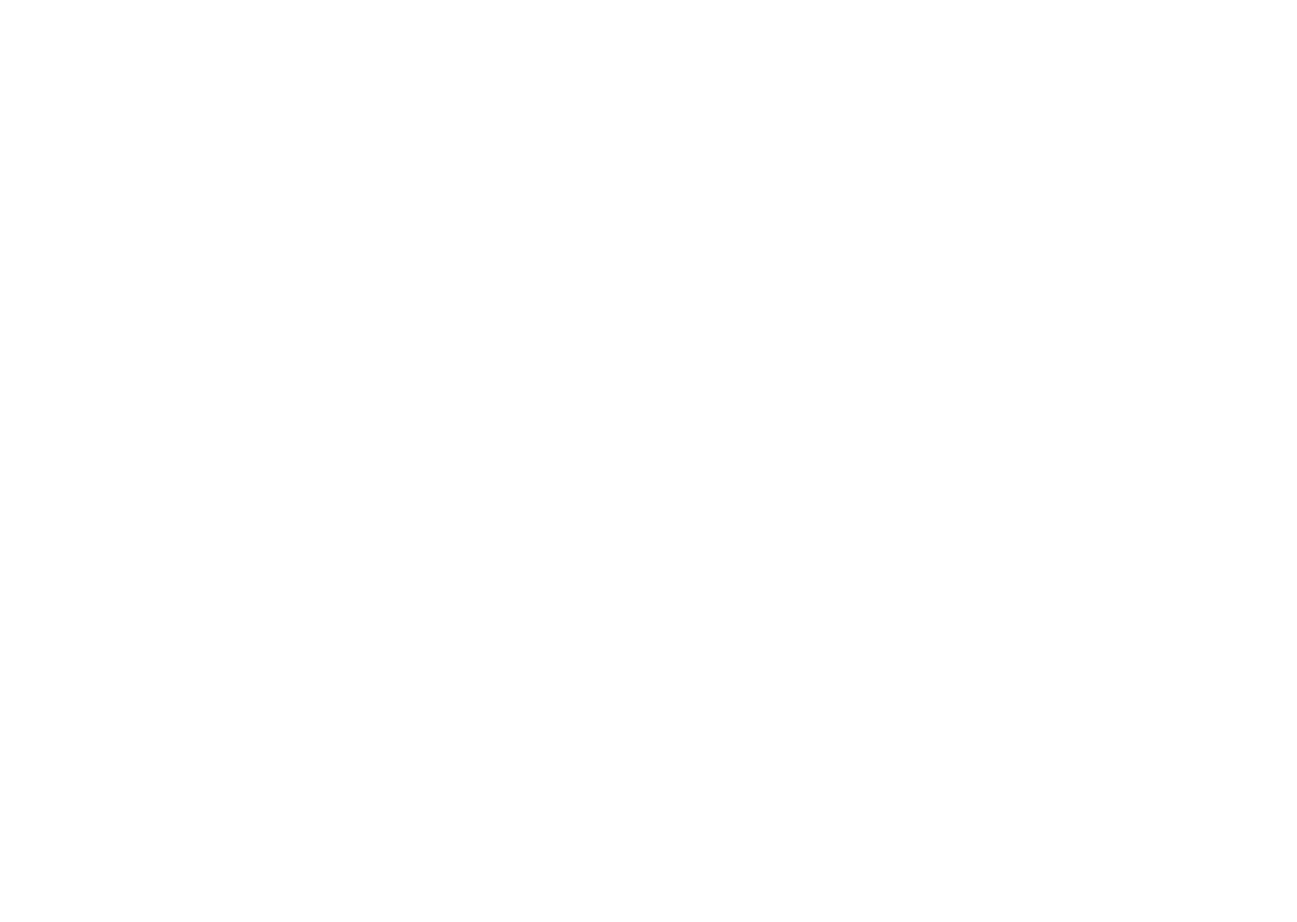
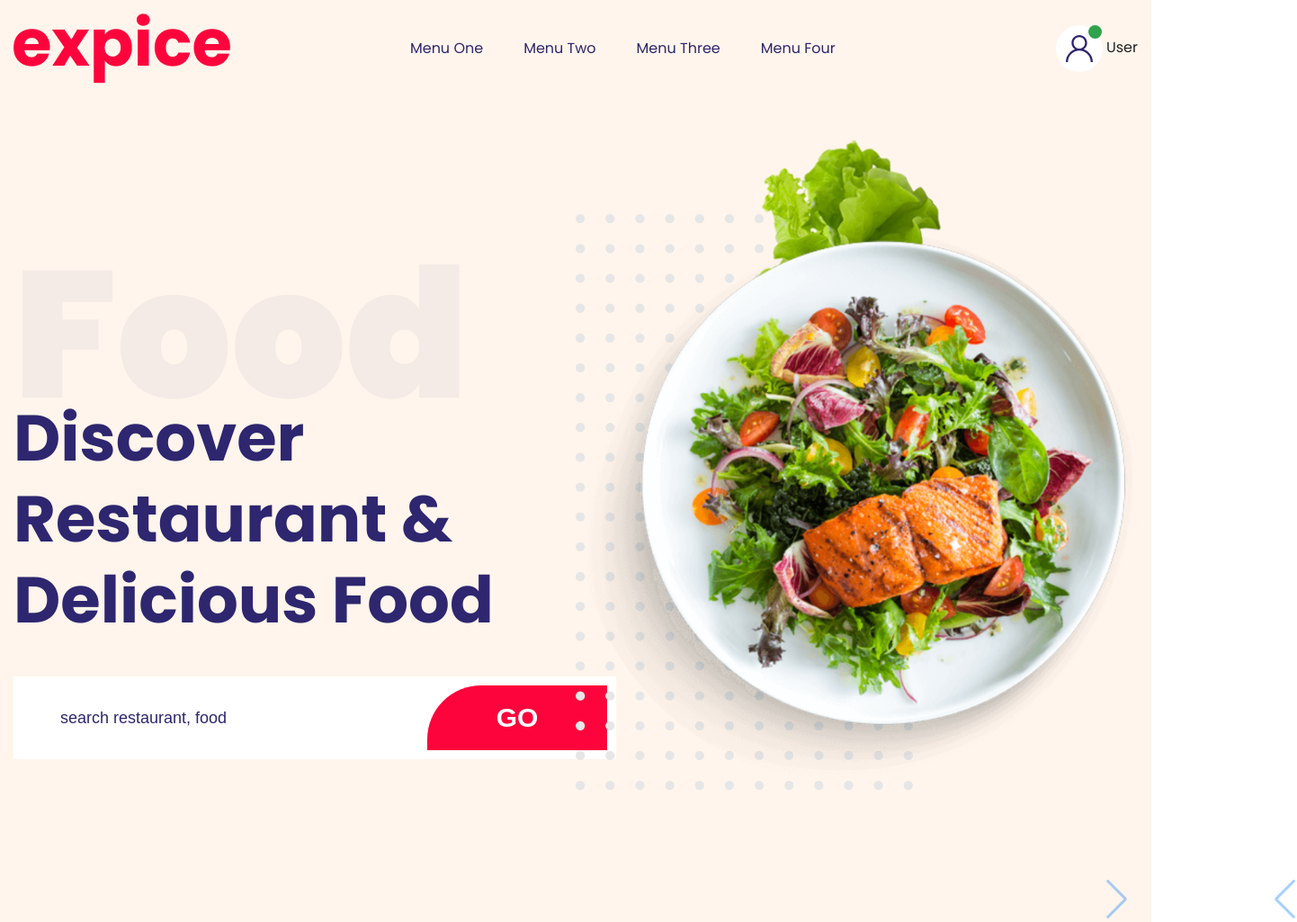
Before and after one commit to protsyukantony/Restaurant, a website: page app/index.html in a window 1280 px wide. Shown: the top 1025 px of the page at 90% size, 1442 px wide, since content can reach past the window. Before the commit the page ends 800 px from the top, so only its background shows below. Drawn offline with nearby package versions, Linux system fonts and the light colour scheme; files that its build step writes are made by us from their sources.

Commit message:
Added header-top with logo, menu and personal account. Added slider

```diff
--- a/app/index.html
+++ b/app/index.html
@@ -7,6 +7,7 @@
   <meta name="viewport" content="width=device-width, initial-scale=1.0">
   <link rel="preconnect" href="https://fonts.gstatic.com">
   <link href="https://fonts.googleapis.com/css2?family=Poppins:wght@400;500;600;700;900&display=swap" rel="stylesheet">
+  <link rel="stylesheet" href="https://unpkg.com/swiper/swiper-bundle.min.css" />
   <link rel="stylesheet" href="css/style.min.css">
   <title>Restaurant</title>
 </head>
@@ -17,8 +18,69 @@
     <div class="container">
       <div class="header-inner">
 
+        <div class="header-top">
+          <div class="header-logo">
+            <img class="header-logo__img" src="./images/logo-header.png" alt="logo">
+          </div>
+          <!-- /.header-logo -->
+          <nav class="menu">
+            <ul class="menu-list">
+              <li class="menu-list__item">
+                <a class="menu-list__link" href="#">Menu One</a>
+              </li>
+              <li class="menu-list__item">
+                <a class="menu-list__link" href="#">Menu Two</a>
+              </li>
+              <li class="menu-list__item">
+                <a class="menu-list__link" href="#">Menu Three</a>
+              </li>
+              <li class="menu-list__item">
+                <a class="menu-list__link" href="#">Menu Four</a>
+              </li>
+            </ul>
+            <!-- /.menu-list -->
+          </nav>
+          <!-- /.menu -->
+          <div class="header-cabinet">
+            <img class="header-cabinet__img" src="./images/user.svg" alt="иконка">
+            <span class="header-cabinet__name">User</span>
+          </div>
+          <!-- /.header-cabinet -->
+        </div>
+        <!-- /.header-top -->
+
+        <div class="header-bottom">
+          <div class="swiper-container">
+
+            <div class="swiper-wrapper">
+              <!-- Slides -->
+              <div class="swiper-slide">
+
+                <div class="swiper-text">
+                  <span class="swiper-text__accent">Food</span>
+                  <h1 class="swiper-text__title">Discover Restaurant
+                    & Delicious Food</h1>
+                  <form class="swiper-text__form" action="#">
+                    <input type="search" placeholder="search restaurant, food">
+                    <button type="submit">GO</button>
+                  </form>
+                  <!-- /.swiper-text__form -->
+                </div>
+                <!-- /.swiper-text -->
+                <div class="swiper-image">
+                  <img src="./images/plate.png" alt="Салат из красной рыбы">
+                </div>
+                <!-- /.swiper-image -->
+              </div>
+
+            </div>
 
 
+          </div>
+        </div>
+        <!-- /.header-bottom -->
+        <div class="swiper-button-prev"></div>
+        <div class="swiper-button-next"></div>
       </div>
       <!-- /.header-inner -->
     </div>
@@ -26,6 +88,7 @@
   </header>
   <!-- /.header -->
 
+  <script src="https://unpkg.com/swiper/swiper-bundle.min.js"></script>
   <script src="./js/main.min.js"></script>
 </body>
 
--- a/app/js/main.js
+++ b/app/js/main.js
@@ -0,0 +1,7 @@
+const swiper = new Swiper('.swiper-container', {
+    navigation: {
+      nextEl: '.swiper-button-next',
+      prevEl: '.swiper-button-prev',
+    },
+    slidesPerView: 1
+  });
--- a/app/scss/header.scss
+++ b/app/scss/header.scss
@@ -0,0 +1,167 @@
+.header {
+    width: 100%;
+    min-height: 1210px;
+    background-color: $primary;
+    font-family: 'Poppins', sans-serif;
+
+    &-inner {
+        width: 100%;
+        position: relative;
+    }
+
+    &-top {
+        width: 100%;
+        min-height: 108px;
+        display: flex;
+        align-items: center;
+        justify-content: space-between;
+    }
+
+    &-logo {
+        max-width: 250px;
+
+        &__img {
+            max-width: 100%;
+        }
+    }
+}
+
+.menu {
+    max-width: 600px;
+
+    &-list {
+        width: 100%;
+        display: flex;
+        justify-content: center;
+        align-items: center;
+
+        &__item {
+            margin-right: 45px;
+        }
+
+        &__link {
+            font-weight: normal;
+            font-size: 16px;
+            line-height: 24px;
+            color: $text-blue;
+        }
+    }
+}
+
+.swiper {
+    &-container {
+        max-width: 100%;
+        min-height: 900px;
+    }
+
+    &-wrapper {
+        width: 100%;
+        min-height: 900px;
+    }
+
+    &-slide {
+        width: 100%;
+        min-height: 900px;
+        display: flex;
+        align-items: center;
+        justify-content: space-between;
+    }
+
+
+
+    &-text {
+        width: 50%;
+        min-height: 900px;
+        display: flex;
+        flex-direction: column;
+        align-items: flex-start;
+        justify-content: center;
+
+        &__accent {
+            font-weight: 900;
+            font-size: 200px;
+            display: flex;
+            align-items: center;
+            text-align: center;
+            color: rgba($text-blue, 0.05);
+        }
+
+        &__title {
+            font-weight: bold;
+            font-size: 72px;
+            line-height: 90px;
+            color: $text-blue;
+            margin-bottom: 40px;
+            margin-top: -30px;
+        }
+
+        &__form {
+            background-color: #fff;
+            min-width: 670px;
+            min-height: 70px;
+            display: flex;
+            align-items: center;
+            justify-content: space-between;
+            padding: 10px;
+
+            input {
+                font-weight: normal;
+                font-size: 18px;
+                line-height: 70px;
+                width: 320px;
+                margin-left: 40px;
+                color: $text-blue;
+                border: none;
+                outline: none;
+
+                &::placeholder {
+                    color: $text-blue;
+                }
+            }
+
+            button {
+                font-weight: 600;
+                font-size: 30px;
+                color: #fff;
+                text-transform: uppercase;
+                height: 72px;
+                width: 200px;
+                background-color: $secondary;
+                border: none;
+                outline: none;
+                border-top-left-radius: 60px;
+            }
+        }
+
+    }
+
+    &-image {
+        width: 50%;
+        min-height: 900px;
+        background: url('../images/salad.png') top center, url('../images/dot.svg')  left center;
+        background-repeat: no-repeat;
+        background-size: 60%;
+        position: relative;
+
+        img {
+            position: absolute;
+            top: 146px;
+            left: 0;
+            max-width: 100%;
+        }
+
+    }
+}
+
+.swiper-button-prev.swiper-button-disabled {
+    position: absolute;
+    top: 1000px;
+    left: 1400px;
+}
+
+
+.swiper-button-next.swiper-button-disabled {
+    position: absolute;
+    top: 1000px;
+
+}
--- a/app/scss/style.scss
+++ b/app/scss/style.scss
@@ -1,12 +1,17 @@
 @import 'variable';
 @import 'header';
 
-*{
+
+* {
     box-sizing: border-box;
 }
 
 body {
     font-family: 'Poppins', sans-serif;
+}
+
+a {
+    text-decoration: none;
 }
 
 .container {
```
Also changed, not shown: app/css/style.min.css, app/images/dot.svg (added), app/images/plate.png (added), app/images/prev.svg (added), app/images/salad.png (added), app/images/user.svg (added), app/js/main.min.js.
